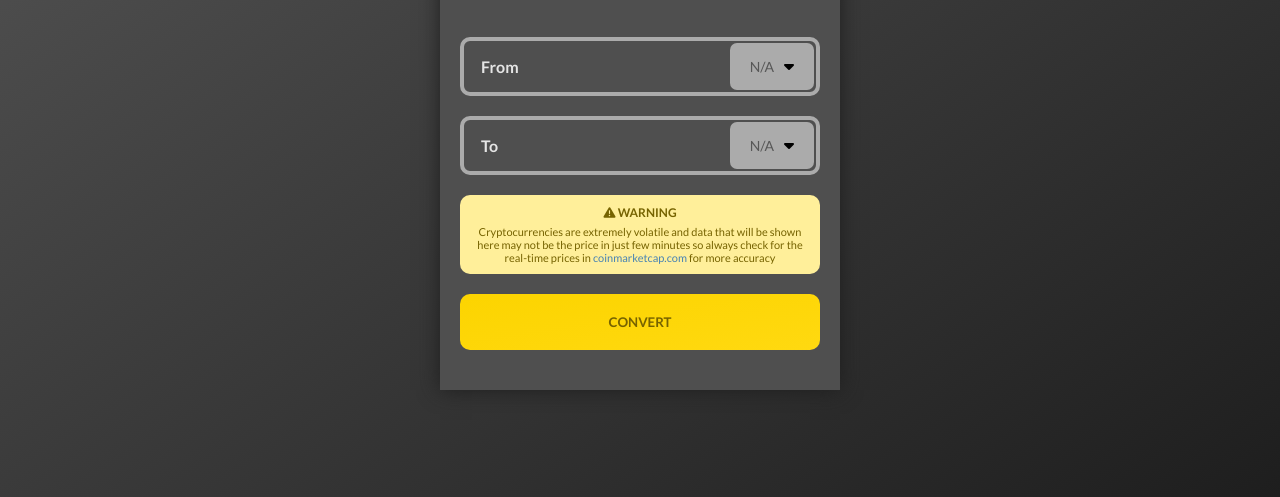
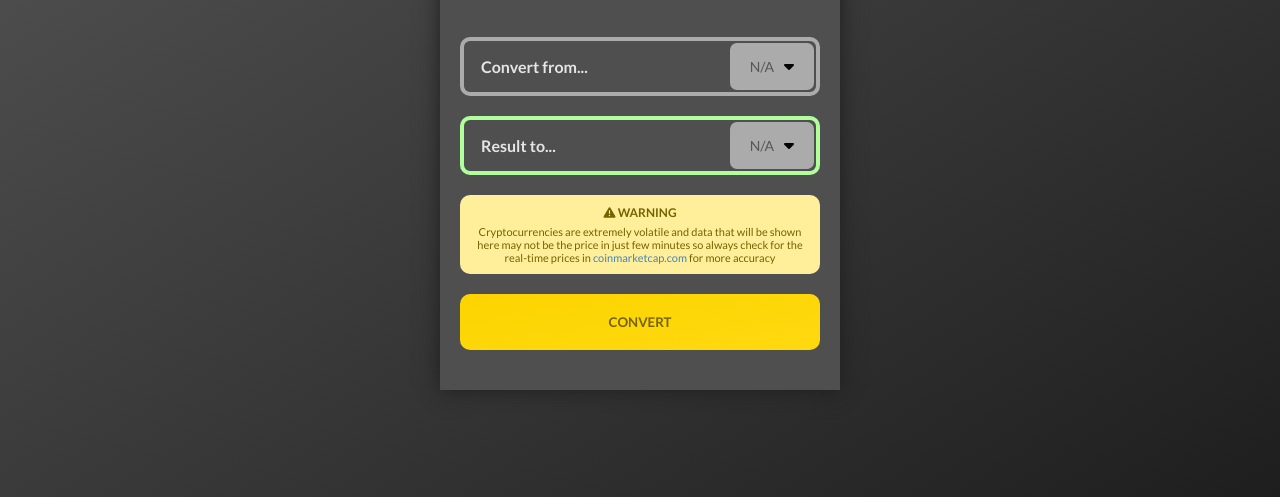
Before and after one commit to AIA-UnKNOWN/cryptocurrency-converter, a website built with webpack: page src/template.html in a window 1280 px wide. Shown: the part 303-800 px from the top of the page. Built offline with nearby package versions, Linux system fonts and the light colour scheme; some packages are replaced by stand-ins of ours; no server answers.

Commit message:
UI Changes

```diff
--- a/src/styles/_colors.scss
+++ b/src/styles/_colors.scss
@@ -8,3 +8,4 @@ $gold2: #FFD910;
 $lightgold: #FFEF9A;
 $darkgold: #766300;
 $blue: #4682B4;
+$lightgreen: #b1ff9b;
--- a/src/styles/_converter.scss
+++ b/src/styles/_converter.scss
@@ -18,6 +18,14 @@
 		margin: 20px 0;
 		width: 360px;
 		position: relative;
+
+		&.to {
+			border: 4px solid $lightgreen;
+
+			.value {
+				color: $lightgreen;
+			}
+		}
 
 		.container {
 			@include flex( space-between, center );
--- a/src/template.html
+++ b/src/template.html
@@ -24,7 +24,7 @@
 
 			<div class="field from">
 				<div class="container">
-					<input type="number" name="from-value" id="from-value" placeholder="From" class="value">
+					<input type="number" name="from-value" id="from-value" placeholder="Convert from..." class="value">
 					<label for="other-currency-selection-toggler-for-from" class="crypto-selection">
 						<p class="cryptocurrency">N/A</p>
 						<i class="fas fa-sort-down"></i>
@@ -39,7 +39,7 @@
 
 			<div class="field to">
 				<div class="container">
-					<input type="number" name="to-value" id="to-value" placeholder="To" class="value" readonly>
+					<input type="number" name="to-value" id="to-value" placeholder="Result to..." class="value" readonly>
 					<label for="other-currency-selection-toggler-for-to" class="crypto-selection">
 						<p class="cryptocurrency">N/A</p>
 						<i class="fas fa-sort-down"></i>
```
